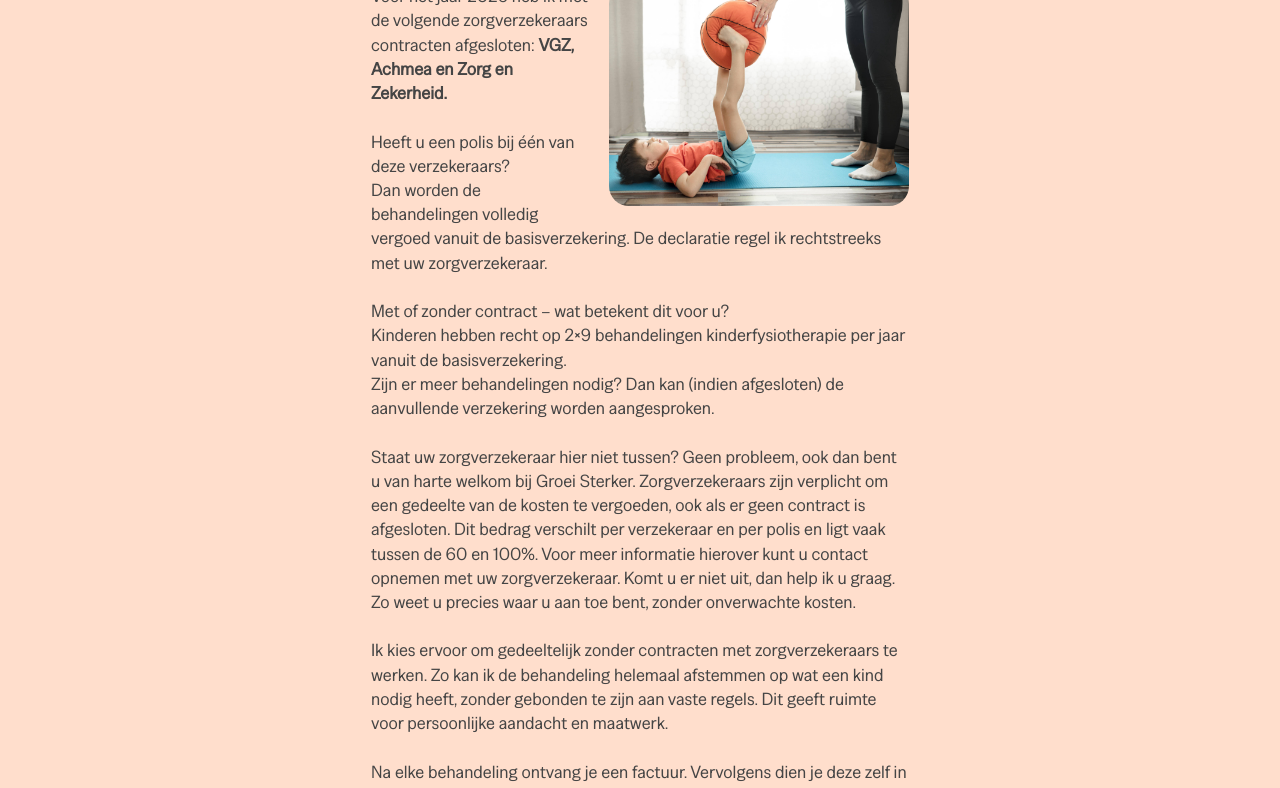
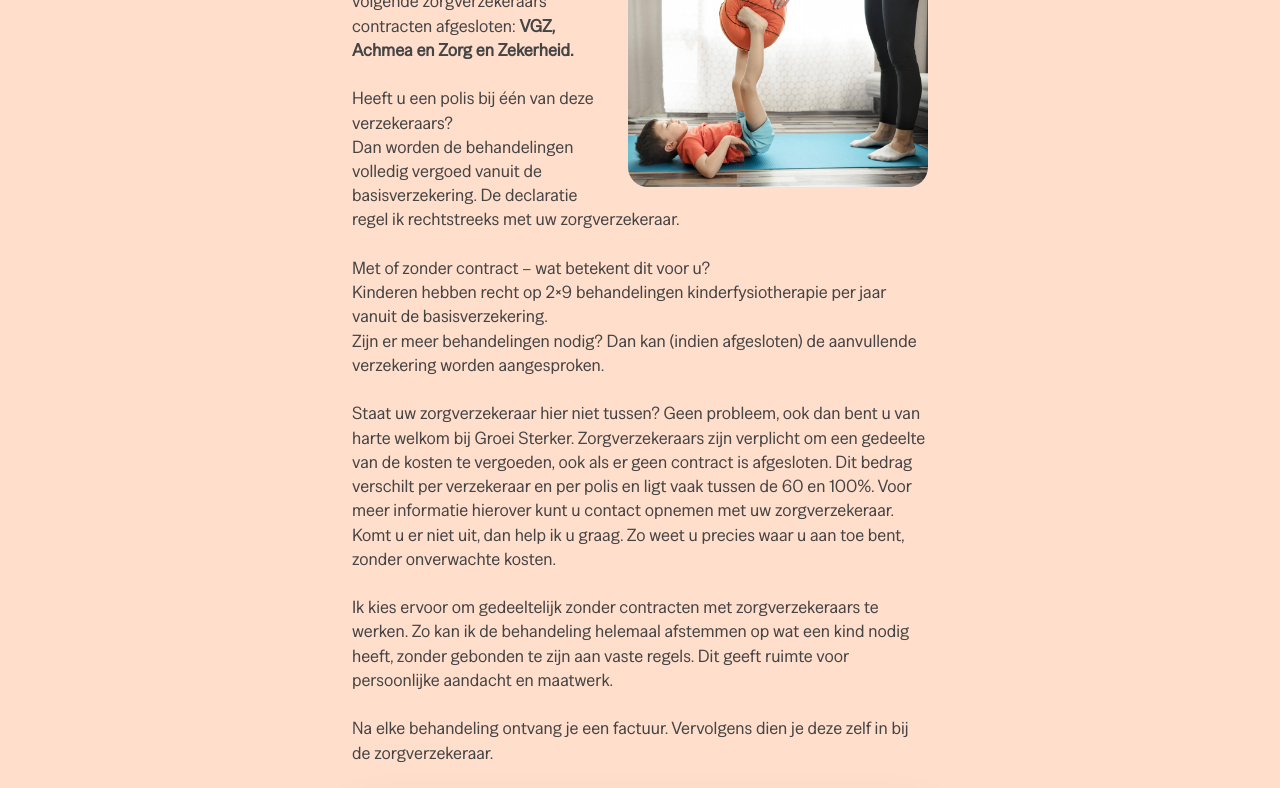
Before and after one commit to Darker19/Groei-Sterker, a plain HTML site: page tarieven.html in a window 1280 px wide. Shown: the part 230-1018 px from the top of the page. Drawn offline with Linux system fonts and the light colour scheme.

Commit message:
Tarieven: eerste blok even breed en even hoog als op de pagina Over
Brede kolom (container-fluid), zelfde afstand tot het menu (125px) en
dezelfde zijruimte. custom.css met versienummer zodat browsers de nieuwe
opmaak ophalen.

Co-Authored-By: Claude Opus 5.5 <noreply@anthropic.com>
Claude-Session: https://claude.ai/code/session_019Yia3QySd177gF1w4RoL74

```diff
--- a/assets/css/custom.css
+++ b/assets/css/custom.css
@@ -1368,3 +1368,13 @@ a:active {
   display: block;
   width: 100%;
 }
+/* Tarieven: zelfde breedte en afstand tot het menu als het blok op de pagina Over */
+.cid-uThPVKwG6m {
+  padding-top: 125px;
+}
+@media (min-width: 992px) {
+  .cid-uThPVKwG6m > .container-fluid > .row > .col-lg-6 {
+    padding-left: 24px;
+    padding-right: 24px;
+  }
+}
--- a/tarieven.html
+++ b/tarieven.html
@@ -21,7 +21,7 @@
     <link href="assets/fonts/fonts.css" rel="stylesheet" />
     <link as="style" href="assets/mobirise/css/mbr-additional.css?v=STxHcj" rel="preload" />
     <link href="assets/mobirise/css/mbr-additional.css?v=STxHcj" rel="stylesheet" type="text/css" />
-    <link href="assets/css/custom.css" rel="stylesheet" />
+    <link href="assets/css/custom.css?v=20261118" rel="stylesheet" />
 </head>
 
 <body class="custom-theme">
@@ -92,7 +92,7 @@
 
 
     <section class="header02 paintm5 cid-uThPVKwG6m" data-bs-version="5.1" id="header02-3z">
-        <div class="container">
+        <div class="container-fluid">
             <div class="row justify-content-center">
                 <div class="col-12 col-lg-6">
                     <div class="content-wrapper">
```
